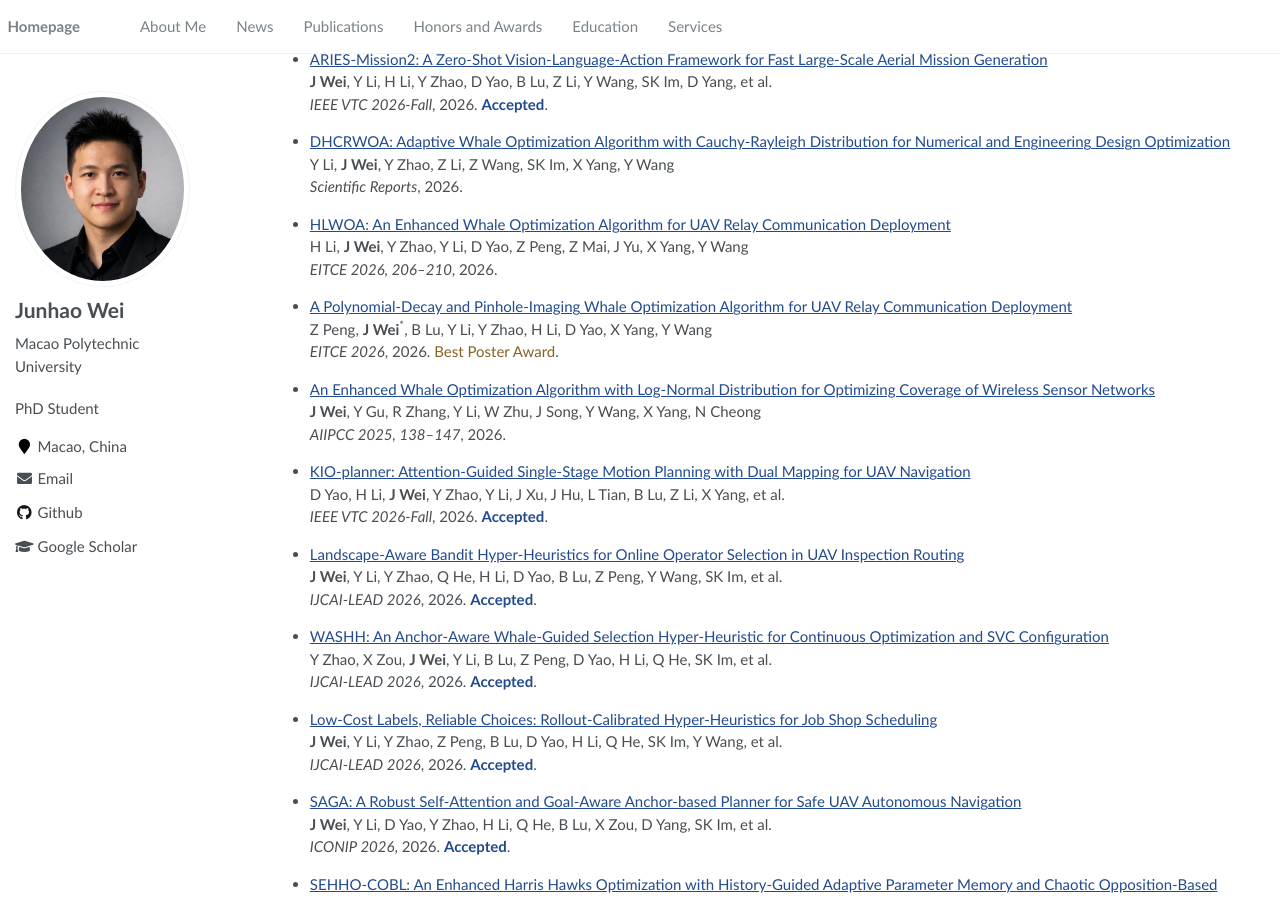
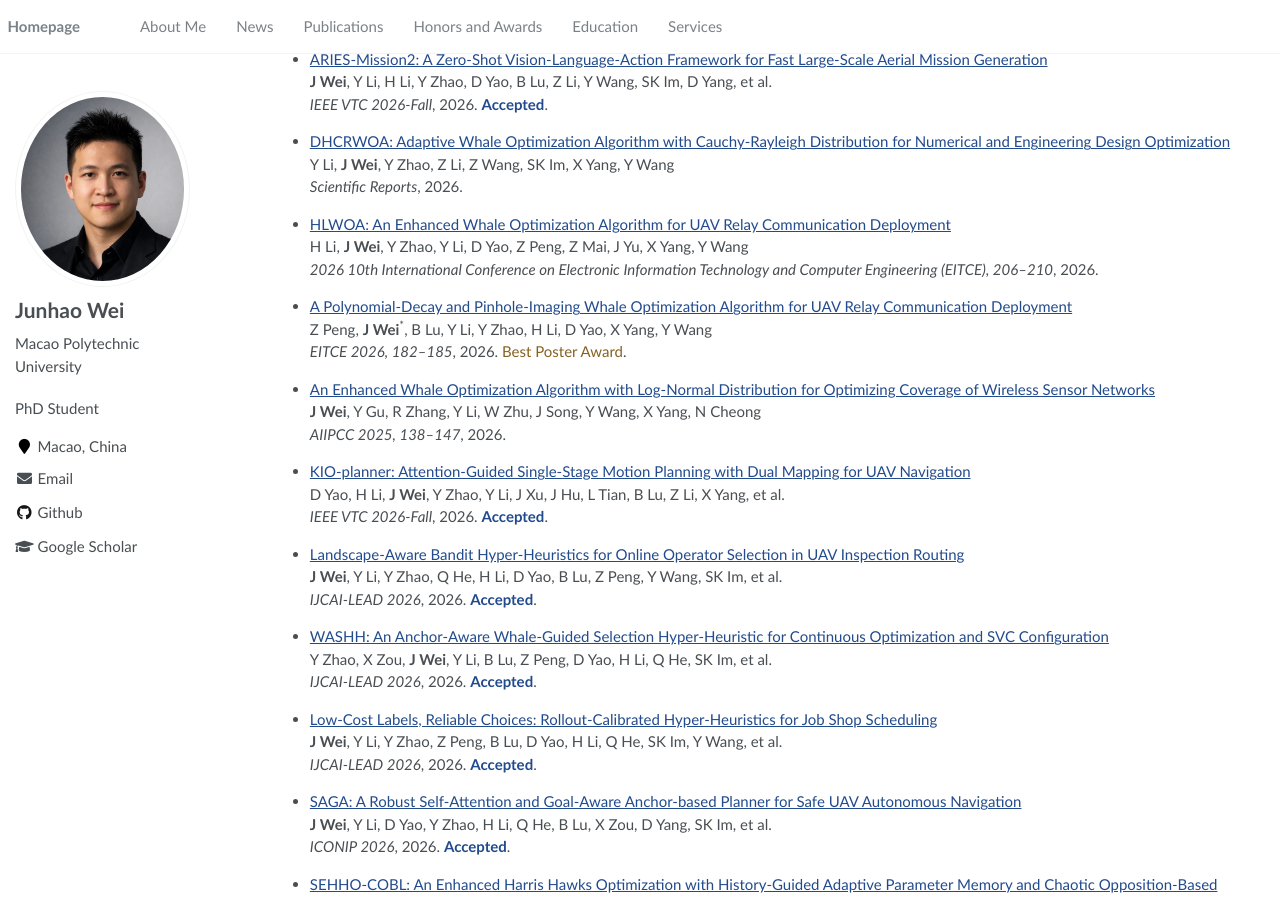
Before and after one commit to JunhaoWei-mpu/JunhaoWei-mpu.github.io, a Jekyll site: the page built from _pages/about.md, in a window 1280 px wide and 900 px high, scrolled down 843 px. Built offline with Jekyll 4.4.1, drawn with Linux system fonts in a browser that asks for light colours.

Commit message:
Update EITCE publication venue and page details

```diff
--- a/_data/publications.json
+++ b/_data/publications.json
@@ -97,7 +97,7 @@
       "X Yang",
       "Y Wang"
     ],
-    "venue": "EITCE 2026, 206–210",
+    "venue": "2026 10th International Conference on Electronic Information Technology and Computer Engineering (EITCE), 206–210",
     "status": "published",
     "doi": "",
     "note": "",
@@ -117,7 +117,7 @@
       "X Yang",
       "Y Wang"
     ],
-    "venue": "EITCE 2026",
+    "venue": "EITCE 2026, 182–185",
     "status": "published",
     "doi": "",
     "note": "Best Poster Award",
```
